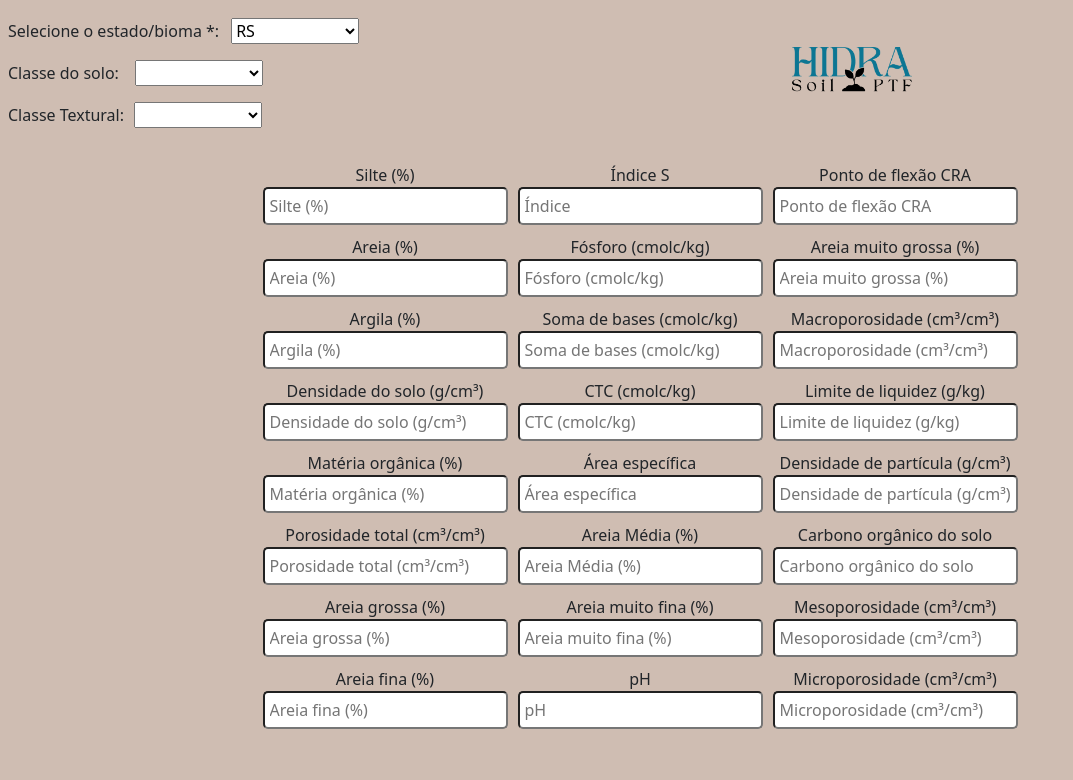
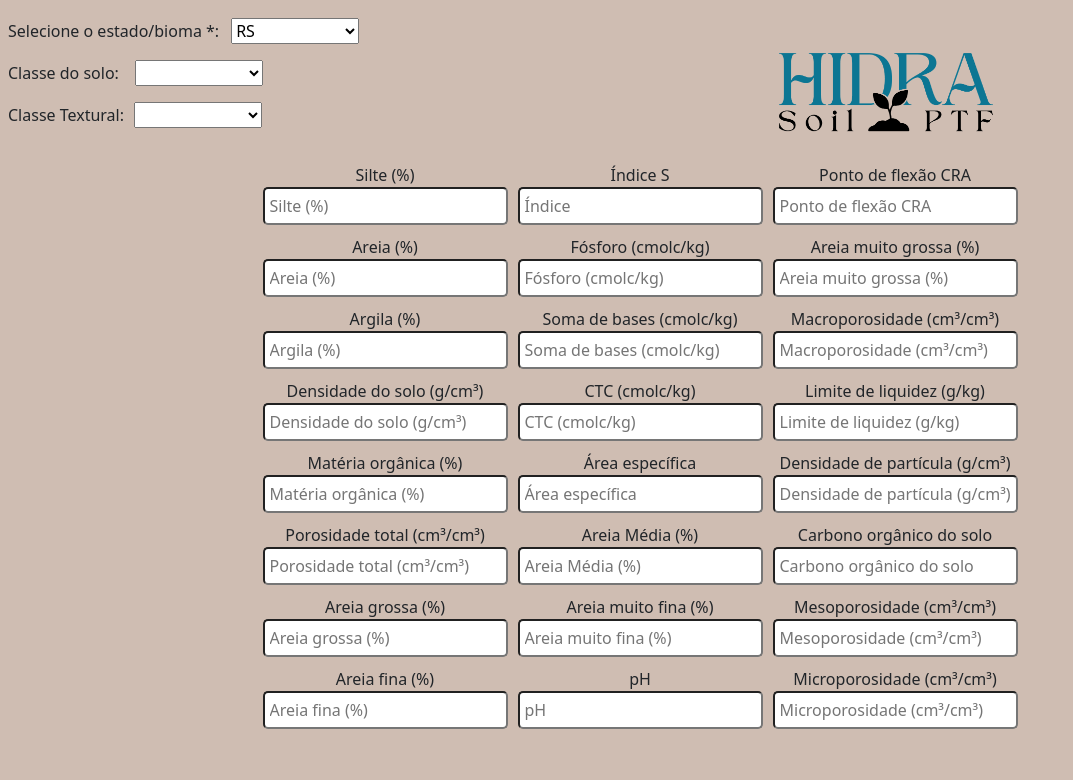
Before and after one commit to Inaciocb/HidraSoilPTF, an Angular app in the folder dss/: page / in a window 1280 px wide. Shown: the top 780 px of the page, without its empty margins (0-1073 px from the left). Built offline with nearby package versions, Linux system fonts and the light colour scheme.

Commit message:
fix: logo size

```diff
--- a/dss/src/app/app.component.css
+++ b/dss/src/app/app.component.css
@@ -80,7 +80,7 @@ img{
 }
 
 .logo-img-2-desktop {
-  width:14%;
+  width: 25%;
   aspect-ratio: 2/1;
   object-fit: contain;
 }
@@ -92,8 +92,8 @@ img{
 .logo-img-2-div {
   position: absolute; top: 5%; right: -22%;
 }
-.logo-img-2-div-hasResult { right: -20.8%; }
-.logo-img-2-div-hasNoResult { right: -30%; }
+.logo-img-2-div-hasResult { right: -17.8%; }
+.logo-img-2-div-hasNoResult { right: -29%; }
 
 .resultados-desktop {
   display: block;
```
